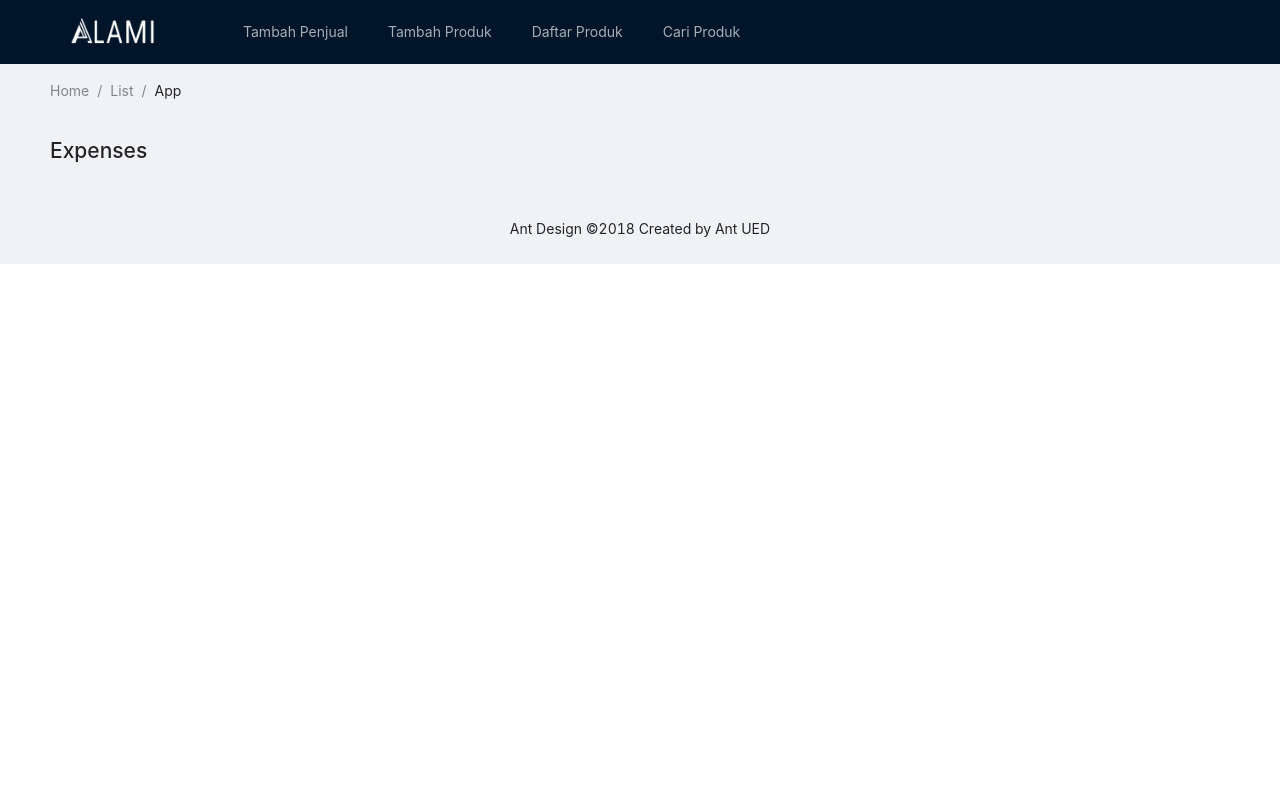
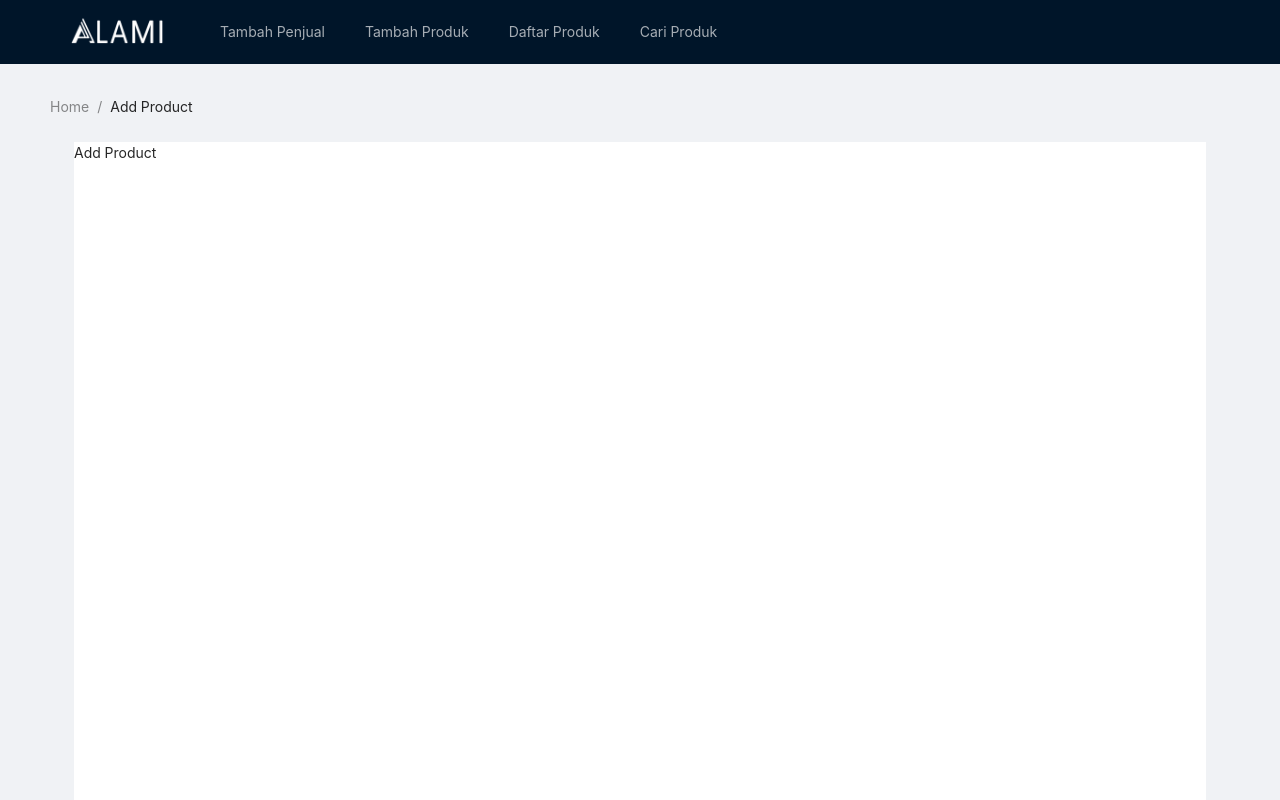
Before and after one commit to raynormw/alami, a React (Create React App) app: page /addproduct in a window 1280 px wide. Shown: the top 800 px of the page. Built offline with nearby package versions, Linux system fonts and the light colour scheme.

Commit message:
:sparkles: Styling finish

```diff
--- a/src/App.js
+++ b/src/App.js
@@ -1,6 +1,6 @@
 import React, { Component } from 'react';
 import { Provider } from 'react-redux';
-import { Layout, Breadcrumb } from 'antd';
+import { Layout } from 'antd';
 import { BrowserRouter, Routes, Route , Outlet } from 'react-router-dom';
 
 import { base_url } from 'services/api';
@@ -11,18 +11,9 @@ import ListProduct from 'routes/ListProduct';
 import SearchProduct from 'routes/SearchProduct';
 import NoMatch from 'routes/NoMatch';
 import Store from 'stores/index';
-// import Navigation from 'Navigation';
 import BaseHeader from 'layouts/BaseHeader';
 const { Content, Footer } = Layout;
 
-
-// const App = () => {
-//   return (
-//     <Provider store={Store}>
-//       <Navigation />
-//     </Provider>
-//   );
-// }
 
 class App extends Component {
   render() {
@@ -31,12 +22,7 @@ class App extends Component {
         <BrowserRouter basename={base_url}>
           <Layout>
             <BaseHeader />
-            <Content className="site-layout" style={{ padding: '0 50px', marginTop: 64 }}>
-              <Breadcrumb style={{ margin: '16px 0' }}>
-                <Breadcrumb.Item>Home</Breadcrumb.Item>
-                <Breadcrumb.Item>List</Breadcrumb.Item>
-                <Breadcrumb.Item>App</Breadcrumb.Item>
-              </Breadcrumb>
+            <Content className="site-layout content-container">
               <Outlet />
               <Routes>
                 <Route path="/" element={<Homepage />} />
@@ -47,7 +33,7 @@ class App extends Component {
                 <Route path="*" element={<NoMatch />} />
               </Routes>
             </Content>
-            <Footer style={{ textAlign: 'center' }}>Ant Design ©2018 Created by Ant UED</Footer>
+            <Footer className="footer">Ant Design ©2022 Created by Tirta WP</Footer>
           </Layout>
         </BrowserRouter>
       </Provider>
--- a/src/layouts/BaseHeader.js
+++ b/src/layouts/BaseHeader.js
@@ -7,25 +7,43 @@ import logo from 'assets/ALAMI-logo.webp';
 const { Header } = Layout;
 
 export default class BaseHeader extends Component {
+  state = {
+    selectedKeys: ['0'],
+  }
+
+  onClick = (e) => {
+    if (e.key === "1") {
+      this.setState({ selectedKeys: ['0'] });
+    } else {
+      this.setState({ selectedKeys: [e.key] });
+    }
+  }
+
   render() {
     return (
-      <Header style={{ position: 'fixed', zIndex: 1, width: '100%' }}>
-        <Menu theme="dark" mode="horizontal" defaultSelectedKeys={['0']} selectedKeys="0">
-          <Menu.Item>
+      <Header className="header">
+        <Menu
+          theme="dark"
+          mode="horizontal"
+          defaultSelectedKeys={['0']}
+          onClick={this.onClick}
+          selectedKeys={this.state.selectedKeys}
+        >
+          <Menu.Item key="1">
             <Link to="/">
               <img className="logo"src={logo} alt="Logo" />
             </Link>
           </Menu.Item>
-          <Menu.Item key="1">
+          <Menu.Item key="2">
             <Link to="addseller">Tambah Penjual</Link>
           </Menu.Item>
-          <Menu.Item key="2">
+          <Menu.Item key="3">
             <Link to="addproduct">Tambah Produk</Link>
           </Menu.Item>
-          <Menu.Item key="3">
+          <Menu.Item key="4">
             <Link to="listproduct">Daftar Produk</Link>
           </Menu.Item>
-          <Menu.Item key="4">
+          <Menu.Item key="5">
             <Link to="searchproduct">Cari Produk</Link>
           </Menu.Item>
         </Menu>
--- a/src/routes/AddProduct.js
+++ b/src/routes/AddProduct.js
@@ -1,10 +1,15 @@
 import React, { Component } from 'react';
+import { Breadcrumb } from 'antd';
 
 export default class AddProduct extends Component {
   render() {
     return (
-      <main style={{ padding: '1rem 0' }}>
-        <h2>Expenses</h2>
+      <main className="outlet-container">
+        <Breadcrumb className="breadcrumb">
+          <Breadcrumb.Item>Home</Breadcrumb.Item>
+          <Breadcrumb.Item>Add Product</Breadcrumb.Item>
+        </Breadcrumb>
+        <div className="content">Add Product</div>
       </main>
     );
   }
--- a/src/routes/AddSeller.js
+++ b/src/routes/AddSeller.js
@@ -1,9 +1,16 @@
 import React, { Component } from 'react';
+import { Breadcrumb } from 'antd';
 
 export default class AddSeller extends Component {
   render() {
     return (
-      <div>Add Seller</div>
+      <main className="outlet-container">
+        <Breadcrumb className="breadcrumb">
+          <Breadcrumb.Item>Home</Breadcrumb.Item>
+          <Breadcrumb.Item>Add Seller</Breadcrumb.Item>
+        </Breadcrumb>
+        <div className="content">Add Seller</div>
+      </main>
     );
   }
 }
--- a/src/routes/Homepage.js
+++ b/src/routes/Homepage.js
@@ -1,15 +1,14 @@
 import React, { Component } from 'react';
-import { Layout, Breadcrumb } from 'antd';
-import { Outlet } from 'react-router-dom';
-
-import BaseHeader from 'layouts/BaseHeader';
-const { Content, Footer } = Layout;
+import { Breadcrumb } from 'antd';
 
 export default class Homepage extends Component {
   render() {
     return (
-      <main>
-        <h2>Welcome</h2>
+      <main className="outlet-container">
+        <Breadcrumb className="breadcrumb">
+          <Breadcrumb.Item>Home</Breadcrumb.Item>
+        </Breadcrumb>
+        <div className="content">Homepage</div>
       </main>
     );
   }
--- a/src/routes/ListProduct.js
+++ b/src/routes/ListProduct.js
@@ -1,10 +1,15 @@
 import React, { Component } from 'react';
+import { Breadcrumb } from 'antd';
 
 export default class ListProduct extends Component {
   render() {
     return (
-      <main style={{ padding: '1rem 0' }}>
-        <div>List Product</div>
+      <main className="outlet-container">
+        <Breadcrumb className="breadcrumb">
+          <Breadcrumb.Item>Home</Breadcrumb.Item>
+          <Breadcrumb.Item>List Product</Breadcrumb.Item>
+        </Breadcrumb>
+        <div className="content">List Product</div>
       </main>
     );
   }
--- a/src/routes/SearchProduct.js
+++ b/src/routes/SearchProduct.js
@@ -1,10 +1,15 @@
 import React, { Component } from 'react';
+import { Breadcrumb } from 'antd';
 
 export default class SearchProduct extends Component {
   render() {
     return (
-      <main style={{ padding: '1rem 0', minHeight: '100vh' }}>
-        <h2>Expenses</h2>
+      <main className="outlet-container">
+        <Breadcrumb className="breadcrumb">
+          <Breadcrumb.Item>Home</Breadcrumb.Item>
+          <Breadcrumb.Item>Search Product</Breadcrumb.Item>
+        </Breadcrumb>
+        <div className="content">Search Product</div>
       </main>
     );
   }
--- a/src/styles/index.less
+++ b/src/styles/index.less
@@ -1,9 +1,43 @@
 @import '~antd/dist/antd.less';
 @import 'styles/variable.less';
 
+body {
+  background-color: @disable;
+}
+
+.header {
+  position: fixed;
+  z-index: 1;
+  width: 100%;
+}
+
 .logo {
   float: left;
-  width: 85px;
+  width: 94px;
   height: 30px;
-  margin: 16px 48px 16px 0;
+  margin: 16px 16px 16px 0;
 }
+
+.content-container {
+   padding: 0 50px;
+   margin-top: 64px;
+}
+
+.outlet-container {
+  padding: 1rem 0;
+  min-height: 100vh;
+
+  .breadcrumb {
+     margin: 16px 0;
+  }
+
+  .content {
+    background-color: @white;
+    margin: 24px;
+    min-height: 100vh;
+  }
+}
+
+.footer {
+    text-align: center;
+}
--- a/src/styles/variable.less
+++ b/src/styles/variable.less
@@ -7,8 +7,8 @@
 // @black: #333333;
 // @black-medium: #555555;
 // @black-soft: #999999;
-// @white: #ffffff;
-// @disable: #cccccc;
+@white: #ffffff;
+@disable: #cccccc;
 // @login: #245978;
 //
-// @gray-medium: #ededed;
+@gray-medium: #ededed;
```
Also changed, not shown: src/Navigation.js (deleted, +0 -27 lines).
